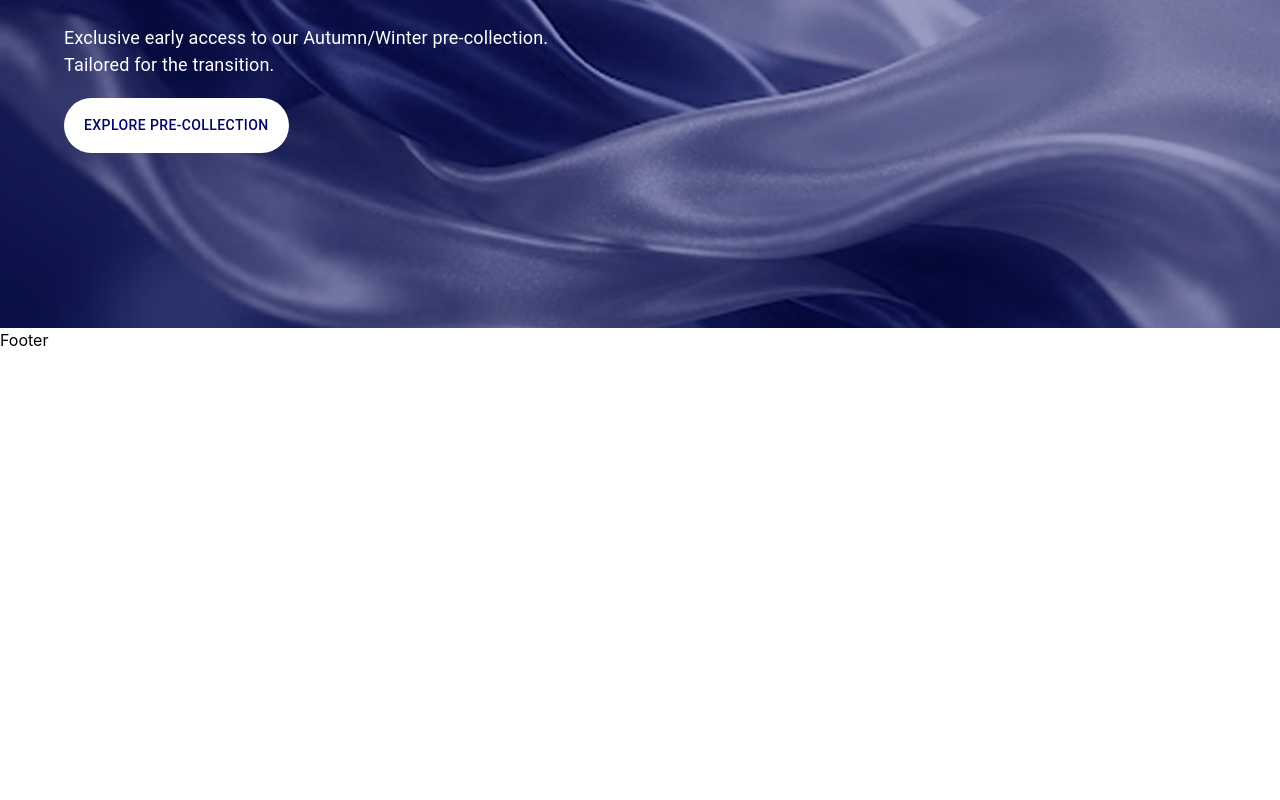
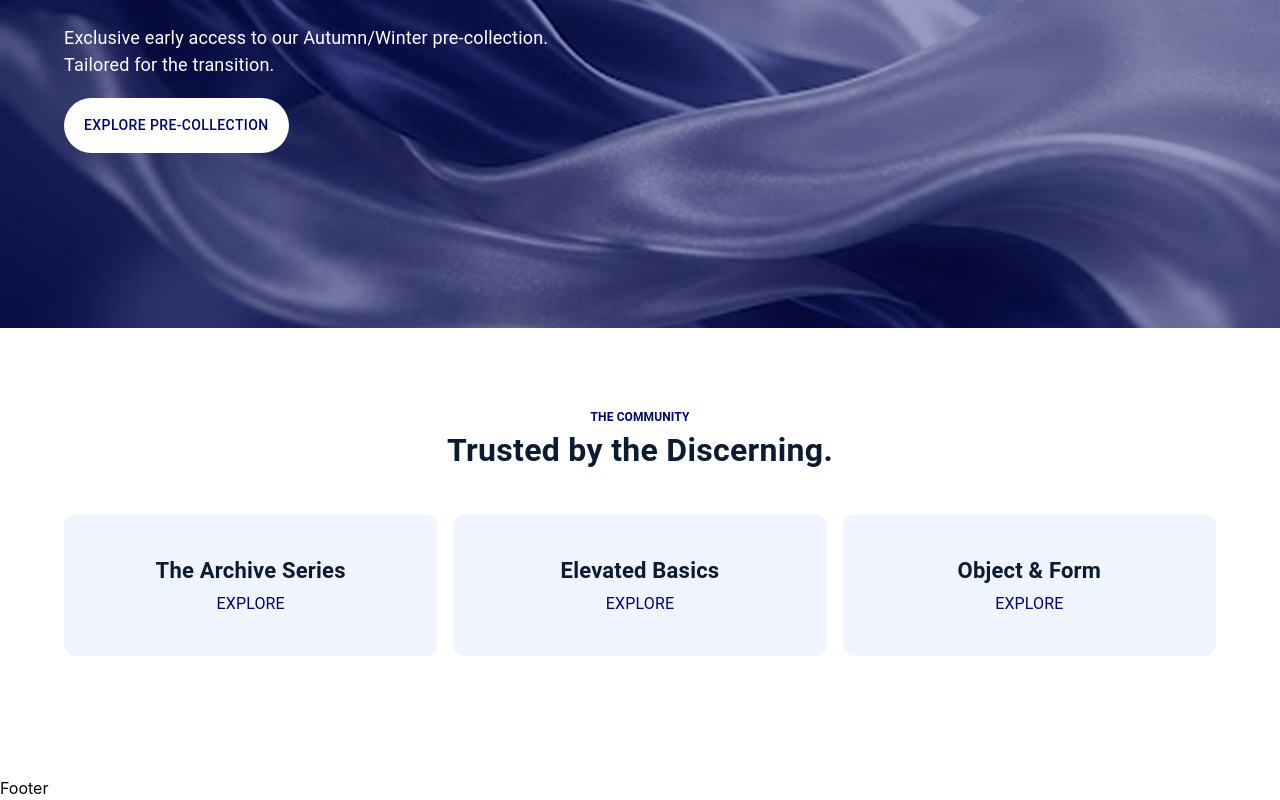
Before and after one commit to Manar-sami/E-commerce, a React (Vite) app: page / in a window 1280 px wide. Shown: the part 1026-1826 px from the top of the page. Before the commit the page ends 1378 px from the top, so only its background shows below. Built offline with nearby package versions, Linux system fonts and the light colour scheme; no server answers.

Commit message:
add community section

```diff
--- a/src/languge.jsx
+++ b/src/languge.jsx
@@ -31,6 +31,12 @@ i18n
           "A Seasonal Shift.":"A Seasonal Shift.",
           "Exclusive early access to our Autumn/Winter pre-collection. Tailored for the transition.":"Exclusive early access to our Autumn/Winter pre-collection. Tailored for the transition.",
           "Explore Pre-Collection":"Explore Pre-Collection",
+          "THE COMMUNITY":"THE COMMUNITY",
+          "Trusted by the Discerning.":"Trusted by the Discerning.",
+          "EXPLORE":"EXPLORE",
+          "The Archive Series":"The Archive Series",
+          "Elevated Basics":"Elevated Basics",
+          "Object & Form":"Object & Form",
 
         }
       },
@@ -53,7 +59,12 @@ i18n
           "A Seasonal Shift.":"تحوّل موسمي.",
           "Exclusive early access to our Autumn/Winter pre-collection. Tailored for the transition.":"وصول حصري مبكر إلى مجموعتنا التمهيدية لخريف/شتاء. مصمّمة بعناية لتناسب مرحلة الانتقال.",
           "Explore Pre-Collection":"استكشف المجموعة التمهيدية",
-
+          "THE COMMUNITY":"المجتمع",
+          "Trusted by the Discerning.":"اختيار موثوق لمن يقدّرون التميز",
+          "EXPLORE":"استكشف",
+          "The Archive Series":"مجموعة الأرشيف",
+          "Elevated Basics":"القطع الأساسية الفاخرة",
+          "Object & Form":"الشكل والمادة",
 
         }
       }
--- /dev/null
+++ b/src/pages/home/COMMUNITY.jsx
@@ -0,0 +1,119 @@
+import Box from "@mui/material/Box"
+import Container from "@mui/material/Container"
+import Typography from "@mui/material/Typography"
+import { Link } from "react-router-dom"
+import Grid from "@mui/material/Grid"
+import { useTranslation } from "react-i18next"
+
+function COMMUNITY() {
+     const { t } = useTranslation();
+  return (
+    <Box sx={{py:10}}>
+        <Container maxWidth="lg">
+           <Box sx={{display:"flex",justifyContent:"center",alignItems:"center",flexDirection:"column"}}>
+            <Box>
+                  <Typography component="p" sx={{fontSize:"12px",fontWeight:"600",color:"#000666",textAlign:"center"}}>
+                      {t('THE COMMUNITY')}
+                 </Typography>
+            <Typography component="p" sx={{fontSize:"32px",fontWeight:"bold",color:"#0B1C30"}}>
+           {t('Trusted by the Discerning.')}
+        </Typography>
+        </Box>
+
+
+           </Box>
+
+             <Grid container spacing={2} sx={{py:5}}>
+
+
+                      <Grid
+
+                      size={{ xs: 12, md: 6, lg: 4 }}
+
+                       >
+                         <Box
+                           sx={{
+                            backgroundColor:"#EFF4FF",
+                            borderRadius:"12px",
+                            px:"60px",
+                            py:"40px",
+                            display:"flex",
+                            justifyContent:"center",
+                            alignItems:"center",
+                            flexDirection:"column",
+                            gap:"5px"
+                           }}
+                         >
+                           <Typography sx={{ color: "#0B1C30" ,fontSize:"22px",fontWeight:"700"}}>
+                             {t("The Archive Series")}
+                           </Typography>
+                           <Typography sx={{color:"#000666",fontSize:"16px"}}>
+                            {t("EXPLORE")}
+                           </Typography>
+                         </Box>
+                      </Grid>
+
+                       <Grid
+
+                      size={{ xs: 12, md: 6, lg: 4 }}
+
+                       >
+                         <Box
+                           sx={{
+                            backgroundColor:"#EFF4FF",
+                            borderRadius:"12px",
+                            px:"60px",
+                            py:"40px",
+                            display:"flex",
+                            justifyContent:"center",
+                            alignItems:"center",
+                            flexDirection:"column",
+                            gap:"5px"
+                           }}
+                         >
+                           <Typography sx={{ color: "#0B1C30" ,fontSize:"22px",fontWeight:"700"}}>
+                             {t("Elevated Basics")}
+                           </Typography>
+                           <Typography sx={{color:"#000666",fontSize:"16px"}}>
+                            {t("EXPLORE")}
+                           </Typography>
+                         </Box>
+                      </Grid>
+
+                       <Grid
+
+                      size={{ xs: 12, md: 6, lg: 4 }}
+
+                       >
+                         <Box
+                           sx={{
+                            backgroundColor:"#EFF4FF",
+                            borderRadius:"12px",
+                            px:"60px",
+                            py:"40px",
+                            display:"flex",
+                            justifyContent:"center",
+                            alignItems:"center",
+                            flexDirection:"column",
+                            gap:"5px"
+                           }}
+                         >
+                           <Typography sx={{ color: "#0B1C30" ,fontSize:"22px",fontWeight:"700"}}>
+                             {t("Object & Form")}
+                           </Typography>
+                           <Typography sx={{color:"#000666",fontSize:"16px"}}>
+                            {t("EXPLORE")}
+                           </Typography>
+                         </Box>
+                      </Grid>
+
+
+
+
+       </Grid>
+        </Container>
+    </Box>
+  )
+}
+
+export default COMMUNITY
--- a/src/pages/home/Categories_section.jsx
+++ b/src/pages/home/Categories_section.jsx
@@ -64,7 +64,7 @@ function Categories_section() {
                              {item.name}
                            </Typography>
                            <Typography sx={{color:"#000666",fontSize:"16px"}}>
-                            EXPLORE
+                            {t("EXPLORE")}
                            </Typography>
                          </Box>
                       </Grid>
--- a/src/pages/home/Home.jsx
+++ b/src/pages/home/Home.jsx
@@ -1,4 +1,5 @@
 import Categories_section from "./Categories_section";
+import COMMUNITY from "./COMMUNITY";
 import Hero from "./Hero";
 import Product_section from "./Product_section";
 import Seasonal_section from "./Seasonal_section";
@@ -12,6 +13,7 @@ function Home() {
      <Product_section></Product_section>
      <Categories_section></Categories_section>
      <Seasonal_section></Seasonal_section>
+     <COMMUNITY></COMMUNITY>
     </>
   )
 }
```
